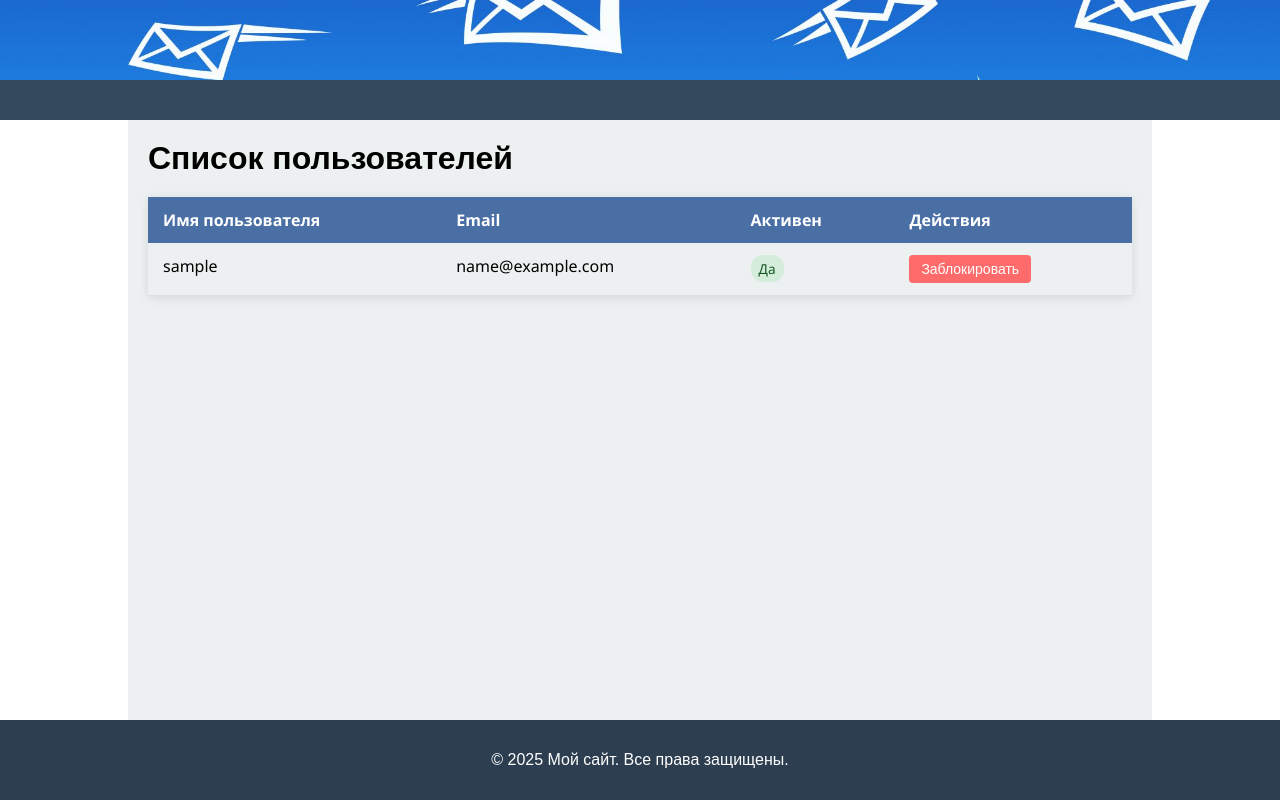
After one commit to ScratchDK/ProjectMailing, a Django app: page /registration/users_list/ in a window 1280 px wide. The commit adds this page. Run offline with Django 5.2, Linux system fonts and the light colour scheme; tables that the repository leaves empty hold one stand-in row (values such as "Sample post").

Commit message:
внесены правки в основные шаблоны приложения customers. добавлен список пользователей с возможностью активации, деактивации. обавлена кастомное правило для доступа к списку пользователей.

```diff
--- a/customers/templates/customers/base.html
+++ b/customers/templates/customers/base.html
@@ -54,6 +54,14 @@
                     </form>
                 </div>
             </div>
+            {% if perms.users.manage_users %}
+                <div class="dropdown">
+                    <a href="#" class="dropbtn">Пользователи</a>
+                    <div class="dropdown-content">
+                        <a href="{% url 'users:users_list' %}">Список</a>
+                    </div>
+                </div>
+            {% endif %}
         {% endif %}
     </nav>
 
--- a/customers/templates/customers/letter.html
+++ b/customers/templates/customers/letter.html
@@ -36,7 +36,7 @@
 
                 <div class="form-actions">
                     <button type="submit" class="submit-btn">Сохранить письмо</button>
-                    <a href="{% url 'customers:mailing_list' %}" class="cancel-link">Назад к списку</a>
+                    <a href="{% url 'customers:letter_list' %}" class="cancel-link">Назад к списку</a>
                 </div>
             </form>
         </div>
--- a/customers/templates/customers/letter_list.html
+++ b/customers/templates/customers/letter_list.html
@@ -111,7 +111,7 @@
 {% block content %}
 <div class="content-create">
     <div class="form-container">
-        <h1>Список писем</h1>
+        <h1 style="text-align:center;">Список писем</h1>
         <div class="table-responsive">
             <table class="mailing-table">
                 <thead>
--- a/customers/templates/customers/recipient.html
+++ b/customers/templates/customers/recipient.html
@@ -44,7 +44,7 @@
                 <button type="submit" class="submit-btn">
                     <i class="fas fa-save"></i> Сохранить получателя
                 </button>
-                <a href="{% url 'customers:mailing_list' %}" class="cancel-link">
+                <a href="{% url 'customers:recipient_list' %}" class="cancel-link">
                     <i class="fas fa-arrow-left"></i> Назад к списку
                 </a>
             </div>
--- a/customers/templates/customers/recipient_list.html
+++ b/customers/templates/customers/recipient_list.html
@@ -111,7 +111,7 @@
 {% block content %}
 <div class="content-create">
     <div class="form-container">
-        <h1>Список рассылок</h1>
+        <h1 style="text-align:center;">Список получателей</h1>
         <div class="table-responsive"> <!-- Обертка для адаптивности -->
             <table class="mailing-table">
                 <thead>
--- a/customers/views.py
+++ b/customers/views.py
@@ -140,7 +140,7 @@ class LetterView(LoginRequiredMixin, CreateView):
     model = Letter
     fields = ['topic', 'content']
     template_name = 'customers/letter.html'
-    success_url = reverse_lazy('customers:mailing_list')
+    success_url = reverse_lazy('customers:letter_list')
 
     def form_valid(self, form):
         form.instance.owner = self.request.user
@@ -151,7 +151,7 @@ class RecipientView(LoginRequiredMixin, CreateView):
     model = Recipient
     fields = ['email', 'full_name', 'comment']
     template_name = 'customers/recipient.html'
-    success_url = reverse_lazy('customers:mailing_list')
+    success_url = reverse_lazy('customers:recipient_list')
 
     def form_valid(self, form):
         form.instance.owner = self.request.user
--- a/users/models.py
+++ b/users/models.py
@@ -19,5 +19,10 @@ class CustomUser(AbstractUser):
     USERNAME_FIELD = 'email'
     REQUIRED_FIELDS = ['username']
 
+    class Meta:
+        permissions = [
+            ("manage_users", "Может управлять пользователями"),
+        ]
+
     def __str__(self):
         return self.email
--- /dev/null
+++ b/users/templates/users/users_list.html
@@ -0,0 +1,116 @@
+{% extends 'customers/base.html' %}
+
+{% load static %}
+
+{% block title %}Список пользователей{% endblock %}
+
+{% block style %}
+    <link rel="stylesheet" href="{% static 'css/mailing_list.css' %}">
+    <style>
+        /* Дополнительные стили для статусов */
+        .status-active {
+            background-color: #d4edda;
+            color: #155724;
+        }
+        .status-inactive {
+            background-color: #f8d7da;
+            color: #721c24;
+        }
+        .email-text {
+            max-width: 250px;
+            white-space: nowrap;
+            overflow: hidden;
+            text-overflow: ellipsis;
+        }
+
+        button[type="submit"] {
+            padding: 6px 12px;
+            border: none;
+            border-radius: 4px;
+            font-size: 14px;
+            cursor: pointer;
+            transition: all 0.3s ease;
+            font-weight: 500;
+        }
+
+        button[name="action"][value="deactivate"] {
+            background-color: #ff6b6b;
+            color: white;
+        }
+
+        button[name="action"][value="deactivate"]:hover {
+            background-color: #ff5252;
+            box-shadow: 0 2px 4px rgba(0,0,0,0.1);
+        }
+
+        button[name="action"][value="activate"] {
+            background-color: #51cf66;
+            color: white;
+        }
+
+        button[name="action"][value="activate"]:hover {
+            background-color: #40c057;
+            box-shadow: 0 2px 4px rgba(0,0,0,0.1);
+        }
+
+        /* Для мобильной адаптации */
+        @media (max-width: 768px) {
+            button[type="submit"] {
+                padding: 5px 8px;
+                font-size: 12px;
+            }
+        }
+    </style>
+{% endblock %}
+
+{% block content %}
+<div class="content-create">
+    <div class="form-container">
+        <h1>Список пользователей</h1>
+        <div class="table-responsive">
+            <table class="mailing-table">
+                <thead>
+                    <tr>
+                        <th>Имя пользователя</th>
+                        <th>Email</th>
+                        <th>Активен</th>
+                        <th>Действия</th>
+                    </tr>
+                </thead>
+                <tbody>
+                    {% for user in users %}
+                        <tr>
+                            <td data-label="Имя пользователя">
+                                {{ user.username }}
+                            </td>
+                            <td data-label="Email" class="email-text" title="{{ user.email }}">
+                                {{ user.email }}
+                            </td>
+                            <td data-label="Активен">
+                                <span class="status-badge status-{% if user.is_active %}active{% else %}inactive{% endif %}">
+                                    {% if user.is_active %}Да{% else %}Нет{% endif %}
+                                </span>
+                            </td>
+                            <td data-label="Действия">
+                                <form method="post" action="{% url 'users:users_list' %}">
+                                    {% csrf_token %}
+                                    <input type="hidden" name="user_id" value="{{ user.pk }}">
+                                    {% if user.is_active %}
+                                        <button type="submit" name="action" value="deactivate">Заблокировать</button>
+                                    {% else %}
+                                        <button type="submit" name="action" value="activate">Разблокировать</button>
+                                    {% endif %}
+                                </form>
+                            </td>
+                        </tr>
+                    {% empty %}
+                        <tr>
+                            <td colspan="4" class="empty-message">Нет пользователей для отображения.</td>
+                        </tr>
+                    {% endfor %}
+                </tbody>
+            </table>
+        </div>
+    </div>
+</div>
+{% endblock %}
--- a/users/urls.py
+++ b/users/urls.py
@@ -12,6 +12,7 @@ urlpatterns = [
     path('update_profile/<int:id>/', views.ProfileUpdateView.as_view(), name='update_profile'),
     path('confirm-email/<str:token>/', views.confirm_email, name='confirm-email'),
     path('welcome/', views.welcome, name='welcome'),
+    path('users_list/', views.UserListView.as_view(), name='users_list'),
 
     path('password-reset/', auth_views.PasswordResetView.as_view(
         template_name='users/password_reset.html'
--- a/users/views.py
+++ b/users/views.py
@@ -5,7 +5,7 @@ from django.core.mail import send_mail
 from django.shortcuts import redirect, render, reverse, get_object_or_404
 from django.urls import reverse_lazy
 from django.utils.crypto import get_random_string
-from django.views.generic.edit import CreateView, UpdateView
+from django.views.generic import CreateView, UpdateView, ListView
 
 import config.settings as settings
 
@@ -85,3 +85,25 @@ class ProfileUpdateView(UpdateView):
     form_class = ProfileUpdateForm
     template_name = "users/update_profile.html"
     success_url = reverse_lazy('catalog:home')
+
+
+class UserListView(ListView):
+    model = CustomUser
+    template_name = 'users/users_list.html'
+    context_object_name = 'users'
+
+    def post(self, request, *args, **kwargs):
+        action = request.POST.get('action')
+        user_id = request.POST.get('user_id')
+
+        if action == "deactivate":
+            user = CustomUser.objects.get(pk=user_id)
+            user.is_active = False
+            user.save()
+
+        elif action == "activate":
+            user = CustomUser.objects.get(pk=user_id)
+            user.is_active = True
+            user.save()
+
+        return redirect("users:users_list")
```
Also changed, not shown: customers/migrations/0001_initial.py, customers/migrations/0002_initial.py, users/migrations/0001_initial.py.
